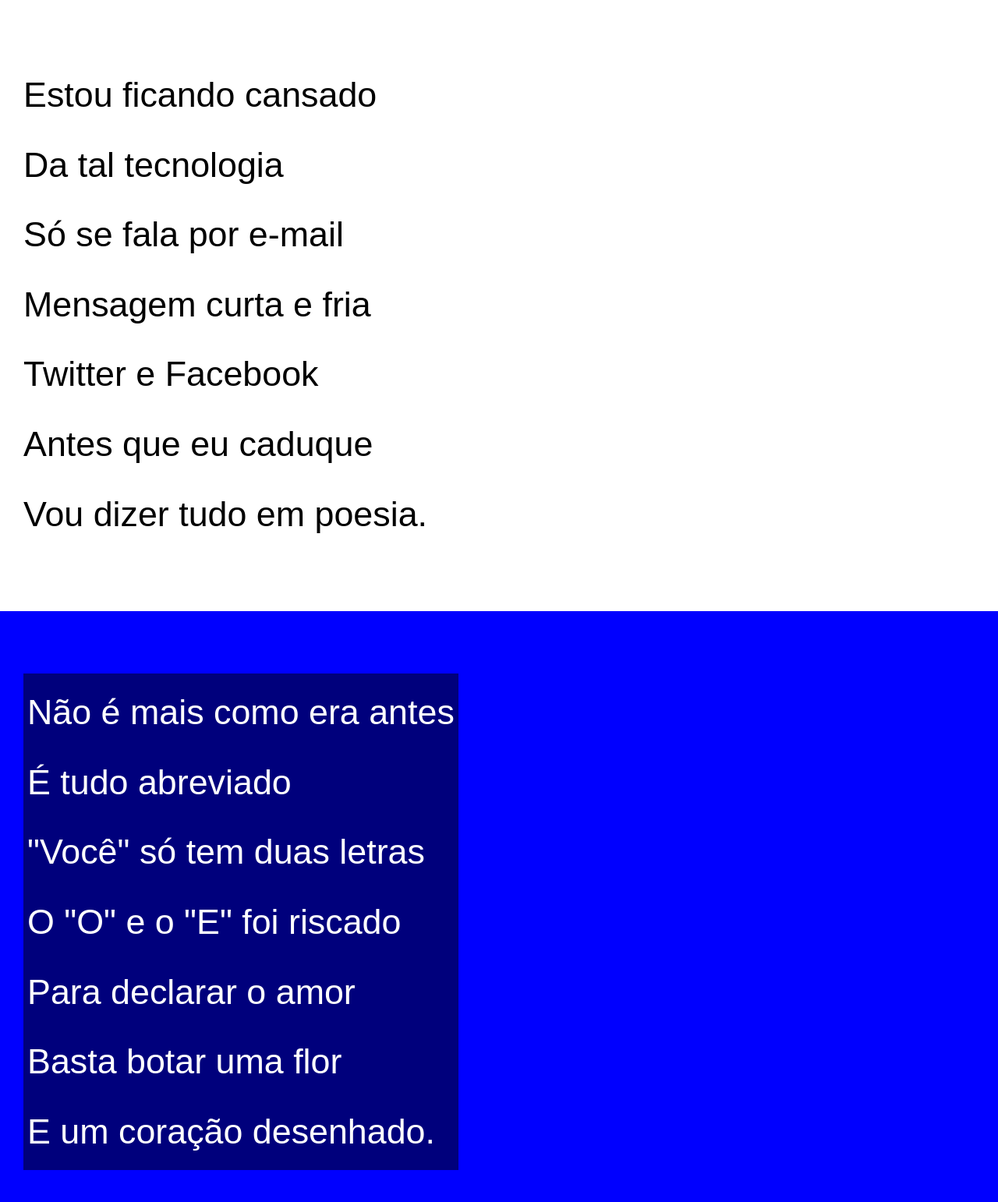
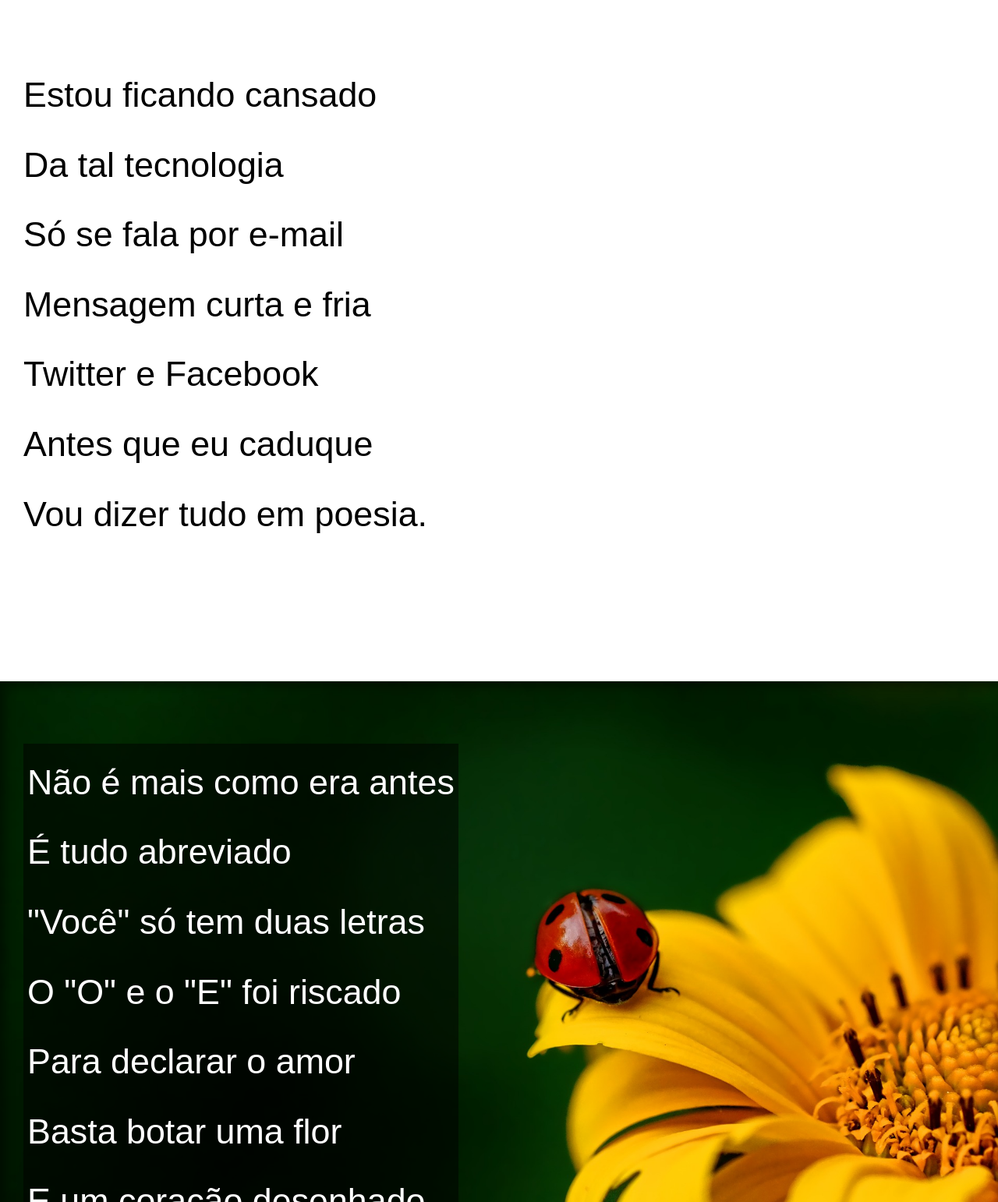
Before and after one commit to ramirosevergnini/html-css, a plain HTML site: page exercicios/desafio012/index.html in a window 1280 px wide. Shown: the part 118-1660 px from the top of the page at 78% size. Drawn offline with Linux system fonts and the light colour scheme.

Commit message:
desafio 012 pronto!

```diff
--- a/exercicios/desafio012/index.html
+++ b/exercicios/desafio012/index.html
@@ -25,7 +25,7 @@
     </section>
 
 
-    <section class="imagem">
+    <section class="imagem" id="img01">
         <p>
             Não é mais como era antes <br>
             É tudo abreviado <br>
@@ -60,7 +60,7 @@
     </section>
 
 
-    <section class="imagem">
+    <section class="imagem" id="img02">
         <p>
             Tenho saudade das cartas <br>
             Escritas com a própria mão <br>
--- a/exercicios/desafio012/style.css
+++ b/exercicios/desafio012/style.css
@@ -37,6 +37,9 @@ section{
     font-family: Arial, Helvetica, sans-serif;
     font-size: 3.5vw;
 }
+section p{
+    padding-bottom: 2em;
+}
 section.normal{
     background-color: white;
     color: black;
@@ -44,11 +47,23 @@ section.normal{
 section.imagem{
     color: white;
     background-color: blue;
+    box-shadow: inset 6px 6px 13px 0px rgba(0, 0, 0, 0.452);
+    background-attachment: fixed;
 }
 section.imagem > p{
     background-color: rgba(0, 0, 0, 0.514);
     display: inline-block;
     padding: 5px;
+}
+section#img01{
+    background-image: url('imagens/background001.jpg');
+    background-position: right center;
+    background-size: cover;
+}
+section#img02{
+    background-image: url('imagens/background002.jpg');
+    background-position: right center;
+    background-size: cover;
 }
 footer{
     background-color: black;
```
